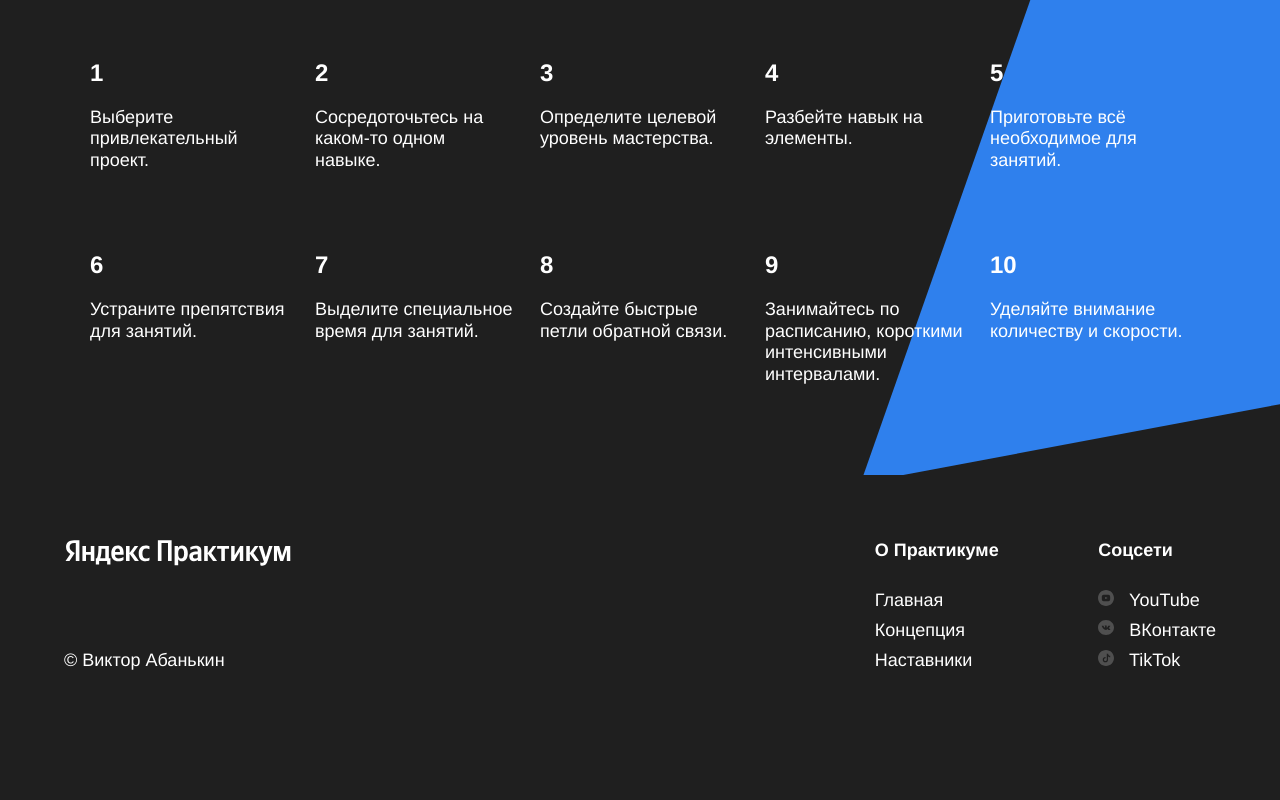
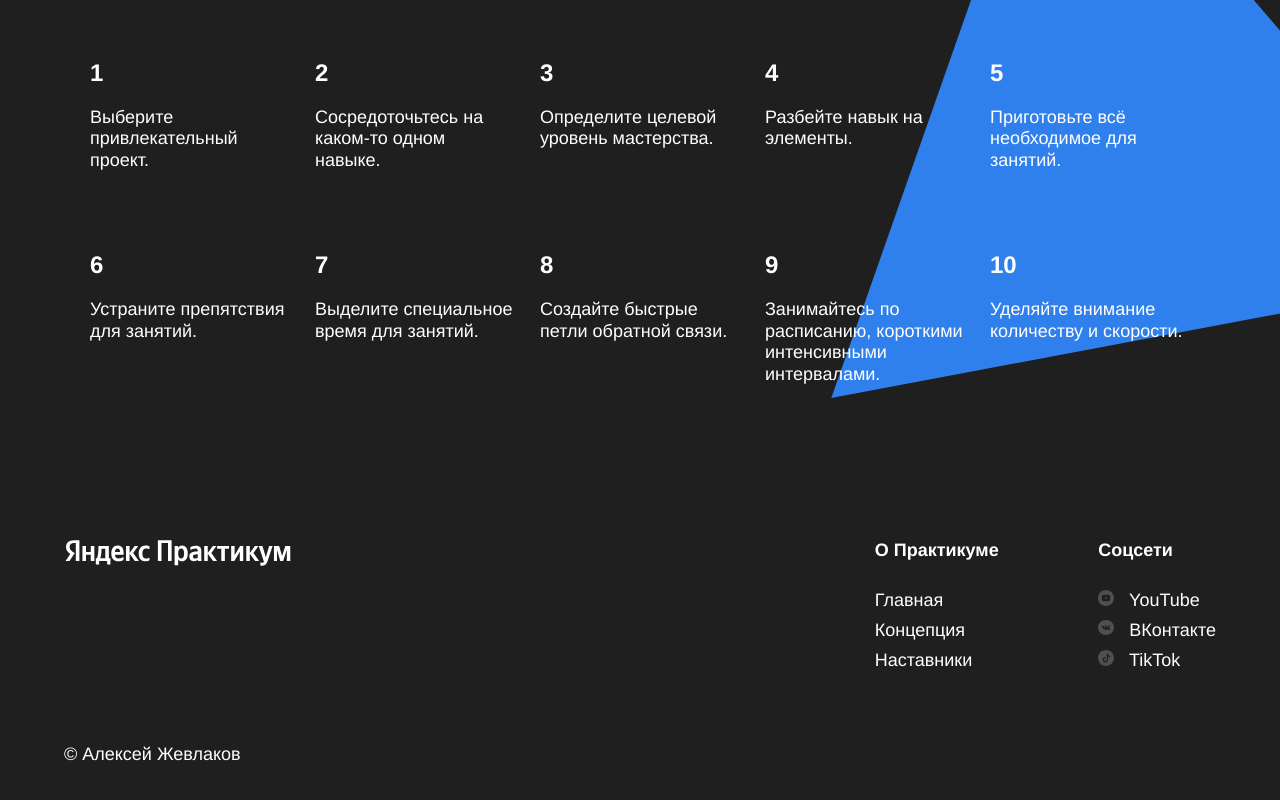
Before and after one commit to AZhevlakov/how-to-learn, a plain HTML site: page index.html in a window 1280 px wide. Shown: the part 3131-3931 px from the top of the page. Drawn offline with Linux system fonts and the light colour scheme.

Commit message:
Версия 1.0.1 Внесены правки в html и css

```diff
--- a/index.html
+++ b/index.html
@@ -3,6 +3,7 @@
 <head>
   <meta charset="UTF-8">
   <meta name="viewport" content="width=device-width, initial-scale=1.0">
+  <meta name="author" content="Алексей Жевлаков">
   <meta name="description" content="Современные и эффективные подходы к обучению">
   <meta name="keywords" content="обучение, мозг, метод Фейнмана, принципы Джоша Кауфмана">
   <link rel="stylesheet" href="./styles/normalize.css">
@@ -138,7 +139,7 @@
         <div class="footer__column_content_copyright">
           <div class="logo logo_place_footer">
           </div>
-          <p class="footer__author">&copy Виктор Абанькин</p>
+          <p class="footer__author">&copy; Алексей Жевлаков</p>
         </div>
         <div class="footer__column_content_info">
           <h5 class="footer__column-heading">О Практикуме</h5>
--- a/styles/style.css
+++ b/styles/style.css
@@ -224,11 +224,11 @@
   overflow: hidden;
   background-color: #1f1f1f ;
   position: relative;
+  padding: 90px 0;
 }
 
 .section-title_theme_dark {
   color: white;
-  margin-top: 90px;
   z-index: 1;
 }
 
@@ -238,7 +238,7 @@
 }
 
 .table_theme_dark {
-  padding-bottom: 90px;
+  //padding-bottom: 90px;
 }
 
 /* и элемента с модификатором вида ключ-значение */
@@ -260,6 +260,7 @@
 
 .kaufman__triangle {
   background-image: url("../images/kaufman-triangle.svg");
+  background-size: cover;
   width: 877px;
   height: 877px;
   position: absolute;
@@ -271,6 +272,8 @@
   background-color: #1f1f1f;
   color: white;
   min-height: 350px;
+  display: flex;
+  justify-content: center;
 }
 
 .footer__columns {
```
